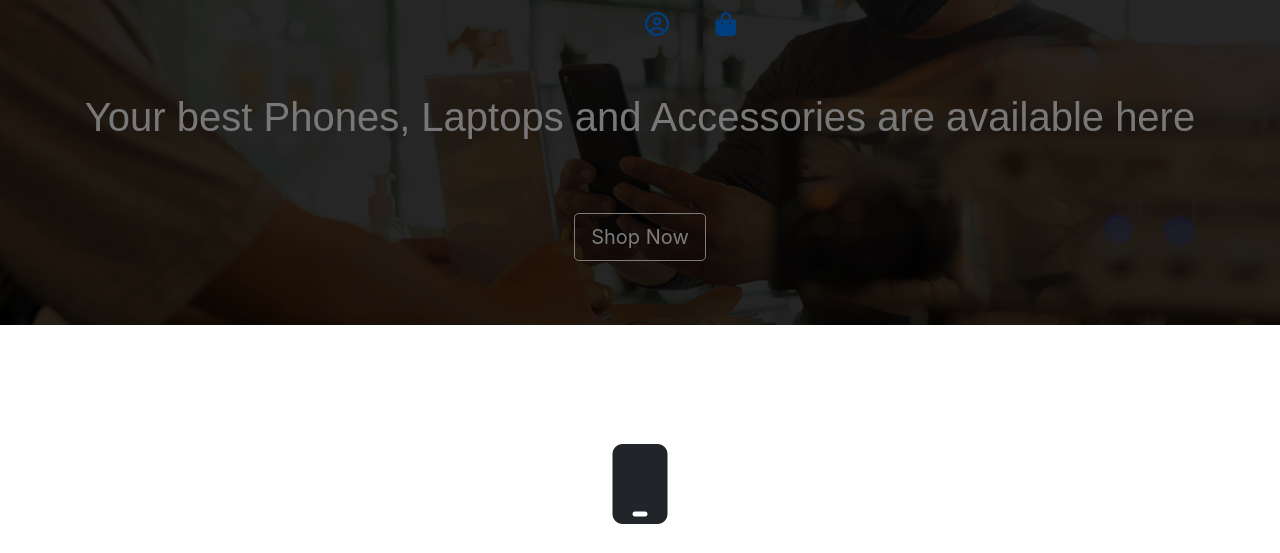
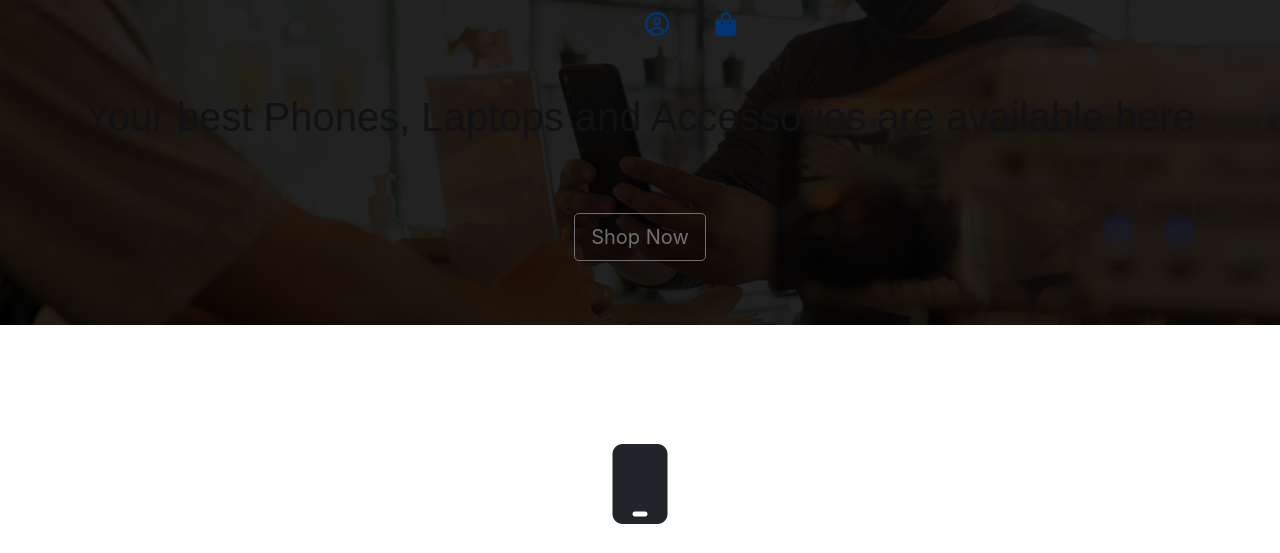
Before and after one commit to salman-webdev/hawaltech, a plain HTML site: page index.html in a window 1280 px wide. Shown: the part 80-633 px from the top of the page. Drawn offline with nearby package versions, Linux system fonts and the light colour scheme.

Commit message:
Update styles.css

```diff
--- a/css/styles.css
+++ b/css/styles.css
@@ -54,8 +54,7 @@ i{
   background-size: cover;
   background-position: center;
   background-repeat: no-repeat;
-  -webkit-filter:brightness(1.0);
-  filter: brightness(50%);
+  filter: brightness(45%);
   width: 100%;
 }
 
@@ -63,7 +62,6 @@ i{
   height: 100%;
   width: 100%;
   background-color: rgb(0, 0, 0, 0.7);
-  color: #f0f0f0;
 }
 
 .user-font{
```
